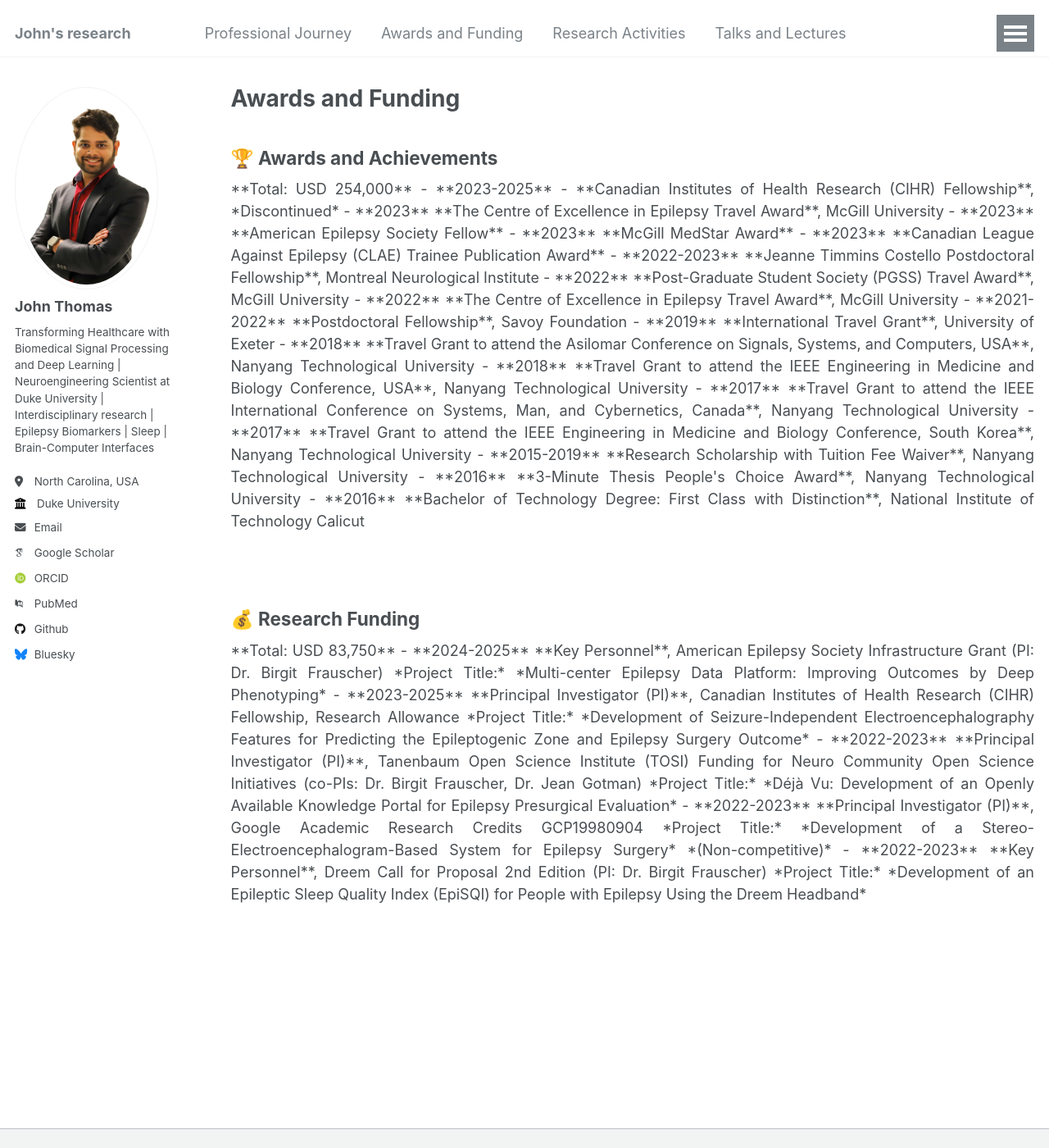
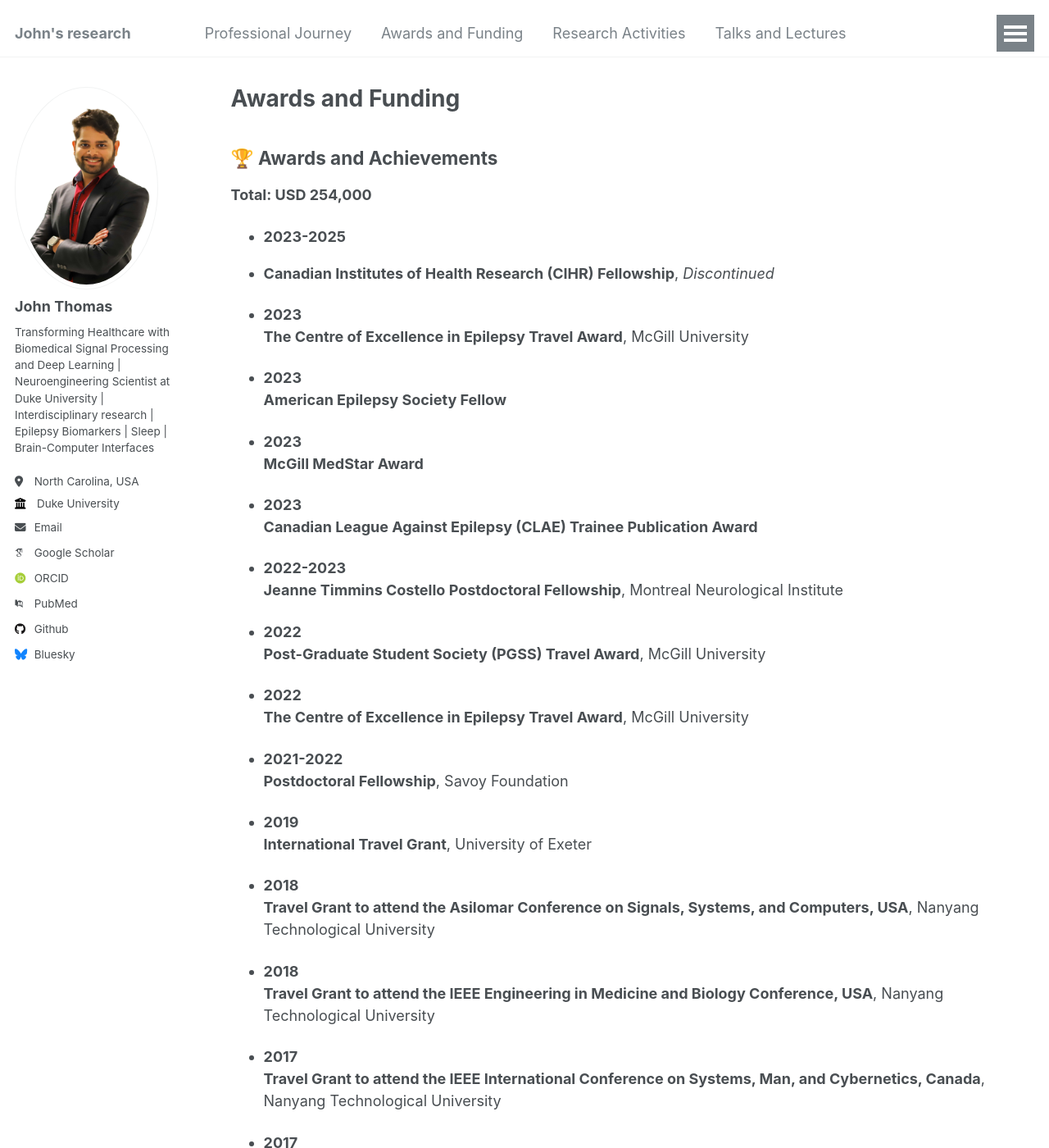
Before and after one commit to johnthomasphd/johnthomasphd.github.io, a Jekyll site: the page built from _pages/award.md, in a window 1280 px wide and 1400 px high. Shown: the whole window at 82% size. Built offline with Jekyll 4.4.1, drawn with Linux system fonts in a browser that asks for light colours; some web fonts are replaced; some of the changed text lies outside the part shown.

Commit message:
Update award.md

```diff
--- a/_pages/award.md
+++ b/_pages/award.md
@@ -6,8 +6,6 @@ author_profile: true
 ---
 
 ## 🏆 Awards and Achievements
-
-<div style="text-align: justify; margin-bottom: 20px;">
 
 **Total: USD 254,000**
 
@@ -62,13 +60,9 @@ author_profile: true
 - **2016**
   **Bachelor of Technology Degree: First Class with Distinction**, National Institute of Technology Calicut
 
-</div>
-
-<br>
+---
 
 ## 💰 Research Funding
-
-<div style="text-align: justify; margin-bottom: 20px;">
 
 **Total: USD 83,750**
 
@@ -93,4 +87,4 @@ author_profile: true
   **Key Personnel**, Dreem Call for Proposal 2nd Edition (PI: Dr. Birgit Frauscher)
   *Project Title:* *Development of an Epileptic Sleep Quality Index (EpiSQI) for People with Epilepsy Using the Dreem Headband*
 
-</div>
+---
```
